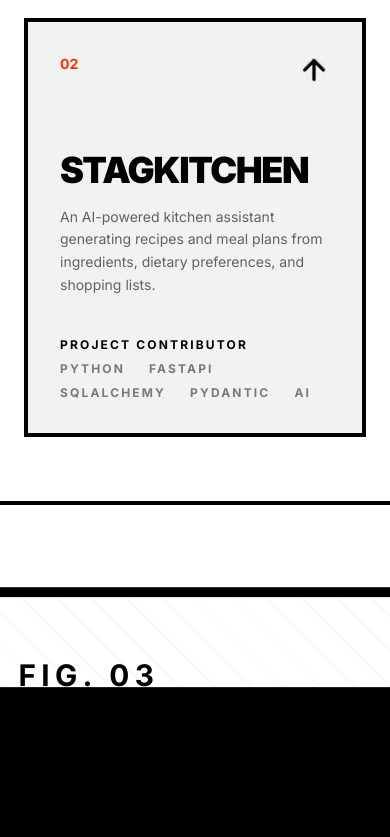
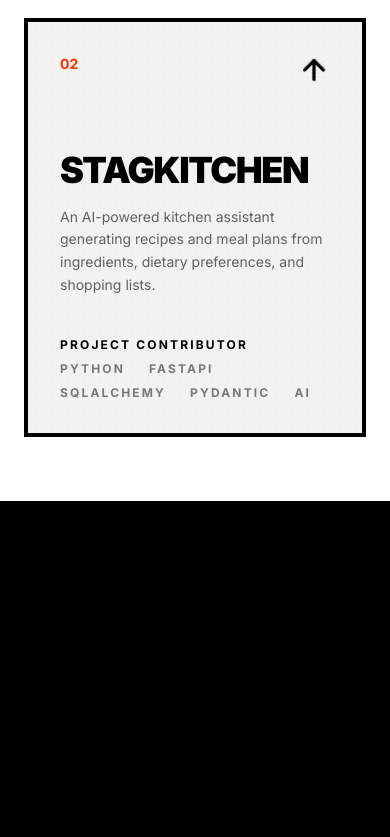
Before and after one commit to hari1vkp/portfolio1, a React (Vite) app: page / in a window 390 px wide. Shown: the part 2100-2937 px from the top of the page. Built offline with nearby package versions, Linux system fonts and the light colour scheme.

Commit message:
refactor: migrate component layout and tile positioning to Tailwind classes for improved responsiveness

```diff
--- a/src/components/Footer.jsx
+++ b/src/components/Footer.jsx
@@ -30,13 +30,13 @@ export default function Footer() {
           <div className="mt-14 flex flex-col items-start gap-5">
             <a
               href="mailto:blackarctech@gmail.com"
-              className="swiss-focus group inline-flex h-16 items-center gap-4 border-4 border-swiss-fg bg-swiss-accent px-8 text-sm font-bold uppercase tracking-label text-white transition-colors duration-200 ease-out hover:bg-swiss-fg"
+              className="swiss-focus group inline-flex h-16 max-w-full items-center gap-3 border-4 border-swiss-fg bg-swiss-accent px-4 text-xs font-bold uppercase tracking-wide text-white transition-colors duration-200 ease-out hover:bg-swiss-fg sm:gap-4 sm:px-8 sm:text-sm sm:tracking-label"
             >
-              blackarctech@gmail.com
+              <span className="break-all">blackarctech@gmail.com</span>
               <ArrowRight
                 size={20}
                 strokeWidth={2.5}
-                className="transition-transform duration-200 ease-out group-hover:translate-x-1"
+                className="shrink-0 transition-transform duration-200 ease-out group-hover:translate-x-1"
               />
             </a>
             <a
--- a/src/components/Showcase.jsx
+++ b/src/components/Showcase.jsx
@@ -13,26 +13,27 @@ function TileLabel({ index }) {
 
 function TileTitle({ children }) {
   return (
-    <h3 className="text-[clamp(1.75rem,3.2vw,3.5rem)] font-black uppercase leading-[0.9] tracking-display">
+    <h3 className="text-[clamp(1.5rem,3.4vw,3.5rem)] font-black uppercase leading-[0.9] tracking-display">
       {children}
     </h3>
   )
 }
 
+/*
+ * Geometry is expressed as Tailwind classes (margins shift the
+ * flex-centered tile; framer-motion owns the transform).
+ */
 const slides = [
   {
     id: 'shift',
     scale: 4,
-    top: '-24vh',
-    left: '-18vw',
-    width: 'min(72vw, 34vw)',
-    height: '42vh',
-    className: 'swiss-grid-pattern bg-white',
+    className:
+      'swiss-grid-pattern bg-white w-[78vw] h-[44vh] -mt-[22vh] -ml-[16vw] lg:w-[36vw] lg:h-[46vh]',
     node: (
       <>
         <TileLabel index={1} />
         <div
-          className="absolute bottom-6 right-6 aspect-square w-[28%] bg-swiss-fg"
+          className="absolute bottom-5 right-5 aspect-square w-[26%] bg-swiss-fg sm:bottom-8 sm:right-8"
           aria-hidden="true"
         />
         <TileTitle>Shift AI</TileTitle>
@@ -42,16 +43,13 @@ const slides = [
   {
     id: 'garage',
     scale: 5,
-    top: '22vh',
-    left: '-22vw',
-    width: 'min(76vw, 32vw)',
-    height: '40vh',
-    className: 'swiss-dots bg-swiss-muted',
+    className:
+      'swiss-dots bg-swiss-muted w-[74vw] h-[40vh] mt-[20vh] -ml-[20vw] lg:w-[32vw] lg:h-[42vh]',
     node: (
       <>
         <TileLabel index={2} />
         <div
-          className="absolute bottom-6 right-6 aspect-square w-[28%] rounded-full border-4 border-swiss-fg"
+          className="absolute bottom-5 right-5 aspect-square w-[26%] rounded-full border-4 border-swiss-fg sm:bottom-8 sm:right-8"
           aria-hidden="true"
         />
         <TileTitle>Cloud Garage</TileTitle>
@@ -61,16 +59,13 @@ const slides = [
   {
     id: 'stag',
     scale: 6,
-    top: '-26vh',
-    left: '16vw',
-    width: 'min(76vw, 34vw)',
-    height: '44vh',
-    className: 'swiss-diagonal bg-white',
+    className:
+      'swiss-diagonal bg-white w-[80vw] h-[46vh] -mt-[24vh] ml-[14vw] lg:w-[38vw] lg:h-[48vh]',
     node: (
       <>
         <TileLabel index={3} />
         <div
-          className="absolute bottom-6 right-6 h-1.5 w-[40%] bg-swiss-fg"
+          className="absolute bottom-6 right-5 h-1.5 w-[40%] bg-swiss-fg sm:right-8"
           aria-hidden="true"
         />
         <TileTitle>StagKitchen</TileTitle>
@@ -80,11 +75,8 @@ const slides = [
   {
     id: 'robo',
     scale: 8,
-    top: '20vh',
-    left: '18vw',
-    width: 'min(70vw, 30vw)',
-    height: '38vh',
-    className: 'bg-swiss-accent text-white',
+    className:
+      'bg-swiss-accent text-white w-[70vw] h-[38vh] mt-[18vh] ml-[16vw] lg:w-[30vw] lg:h-[40vh]',
     node: (
       <>
         <span className="text-xs font-bold uppercase tracking-label">
@@ -97,11 +89,8 @@ const slides = [
   {
     id: 'hire',
     scale: 9,
-    top: '-4vh',
-    left: '0vw',
-    width: 'min(80vw, 32vw)',
-    height: '36vh',
-    className: 'bg-swiss-fg text-white',
+    className:
+      'bg-swiss-fg text-white w-[84vw] h-[40vh] -mt-[4vh] lg:w-[34vw] lg:h-[38vh]',
     node: (
       <>
         <span className="text-xs font-bold uppercase tracking-label">
--- a/src/components/StackWall.jsx
+++ b/src/components/StackWall.jsx
@@ -41,22 +41,26 @@ const VARIANTS = [
 function Column({ progress, speed, top, items, reducedMotion, dimension, columnIndex }) {
   const y = useTransform(progress, [0, 1], [0, dimension.height * speed])
 
+  // Mobile: 2 wide columns; lg+: all four
+  const visibility = columnIndex < 2 || 'hidden lg:flex'
+  const width = columnIndex < 2 ? 'w-1/2 lg:w-1/4' : 'lg:w-1/4'
+
   return (
     <motion.div
       style={reducedMotion ? { marginTop: top } : { y, marginTop: top }}
-      className="flex w-1/4 shrink-0 flex-col gap-3 px-1.5 will-change-transform"
+      className={`${visibility} ${width} shrink-0 flex-col gap-3 px-1.5 will-change-transform`}
     >
       {items.map((item, i) => (
         <div
           key={item}
-          className={`relative flex h-[24vh] items-center justify-center border-4 border-swiss-fg p-3 text-center ${
+          className={`relative flex h-[22vh] items-center justify-center border-4 border-swiss-fg p-3 text-center ${
             VARIANTS[(i + columnIndex) % VARIANTS.length]
           }`}
         >
           <span className="absolute left-2 top-2 text-[10px] font-bold text-swiss-accent">
             {String(i + 1).padStart(2, '0')}
           </span>
-          <span className="text-base font-black uppercase leading-tight tracking-display sm:text-xl lg:text-2xl">
+          <span className="text-lg font-black uppercase leading-tight tracking-display sm:text-xl lg:text-2xl">
             {item}
           </span>
         </div>
--- a/src/components/ui/ZoomParallax.jsx
+++ b/src/components/ui/ZoomParallax.jsx
@@ -3,33 +3,27 @@ import { motion, useScroll, useTransform } from 'framer-motion'
 
 /*
  * Scroll-linked zoom-parallax — port of olivierlarose/zoom-parallax.
- * A 300vh track drives scrollYProgress; each layer scales linearly
- * from 1 to its final scale inside a sticky 100vh stage.
- * Geometry (top/left/width/height) comes from the slides config,
- * replacing the original SCSS nth-of-type offsets.
+ * A 300vh track drives scrollYProgress; each FULL-VIEWPORT layer
+ * scales linearly from 1 to its final scale inside a sticky 100vh
+ * stage (scaling the layer, not the tile, is what makes panels fly
+ * outward past each other). Tile geometry comes from the slide's
+ * Tailwind classes.
  */
 
 function Layer({ progress, finalScale, reducedMotion, slide }) {
   const scale = useTransform(progress, [0, 1], [1, finalScale])
 
   return (
-    <div className="absolute inset-0 flex items-center justify-center">
-      <motion.div
-        style={
-          reducedMotion
-            ? { scale: 1 }
-            : {
-                scale,
-                position: 'relative',
-                top: slide.top,
-                left: slide.left,
-              }
-        }
-        className={`flex flex-col justify-between border-4 border-swiss-fg p-6 will-change-transform sm:p-8 ${slide.className ?? ''}`}
+    <motion.div
+      style={reducedMotion ? { scale: 1 } : { scale }}
+      className="absolute inset-0 flex items-center justify-center will-change-transform"
+    >
+      <div
+        className={`relative flex flex-col justify-between border-4 border-swiss-fg p-5 sm:p-8 ${slide.className}`}
       >
         {slide.node}
-      </motion.div>
-    </div>
+      </div>
+    </motion.div>
   )
 }
 
```
